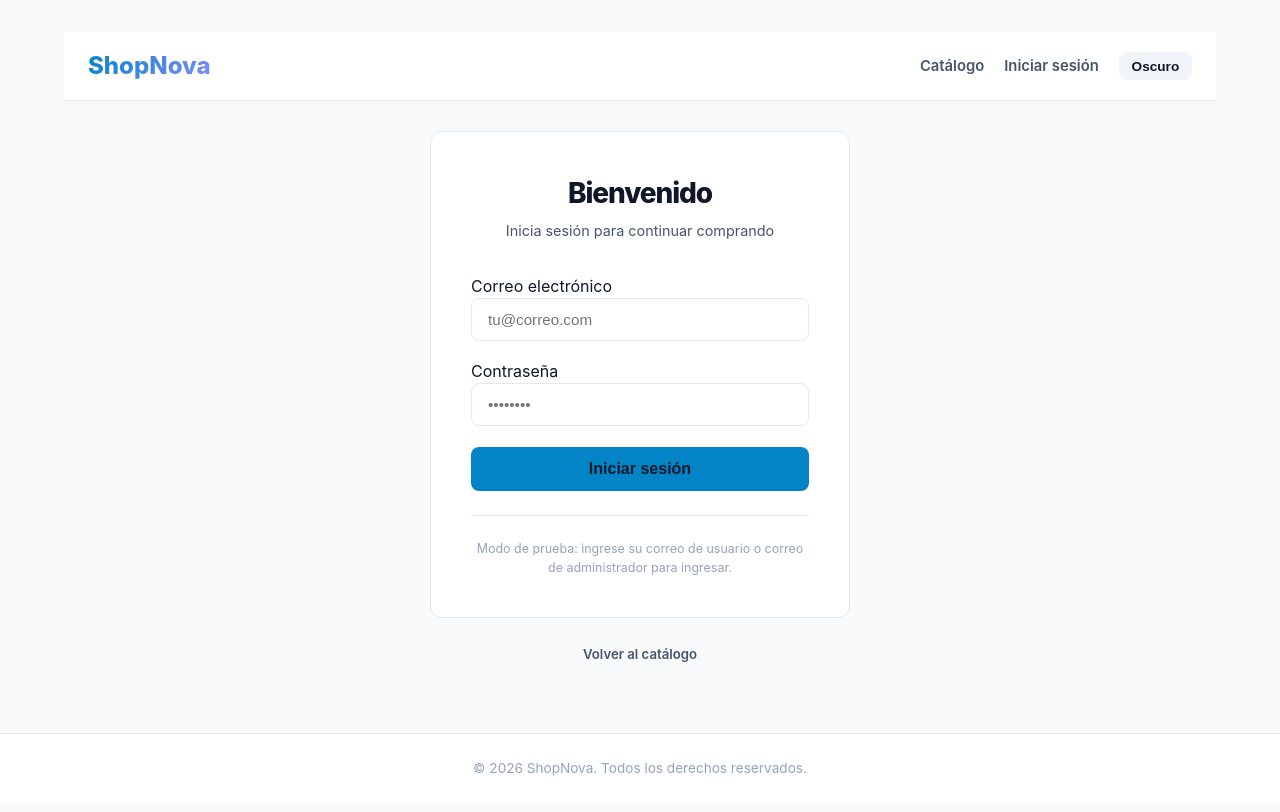
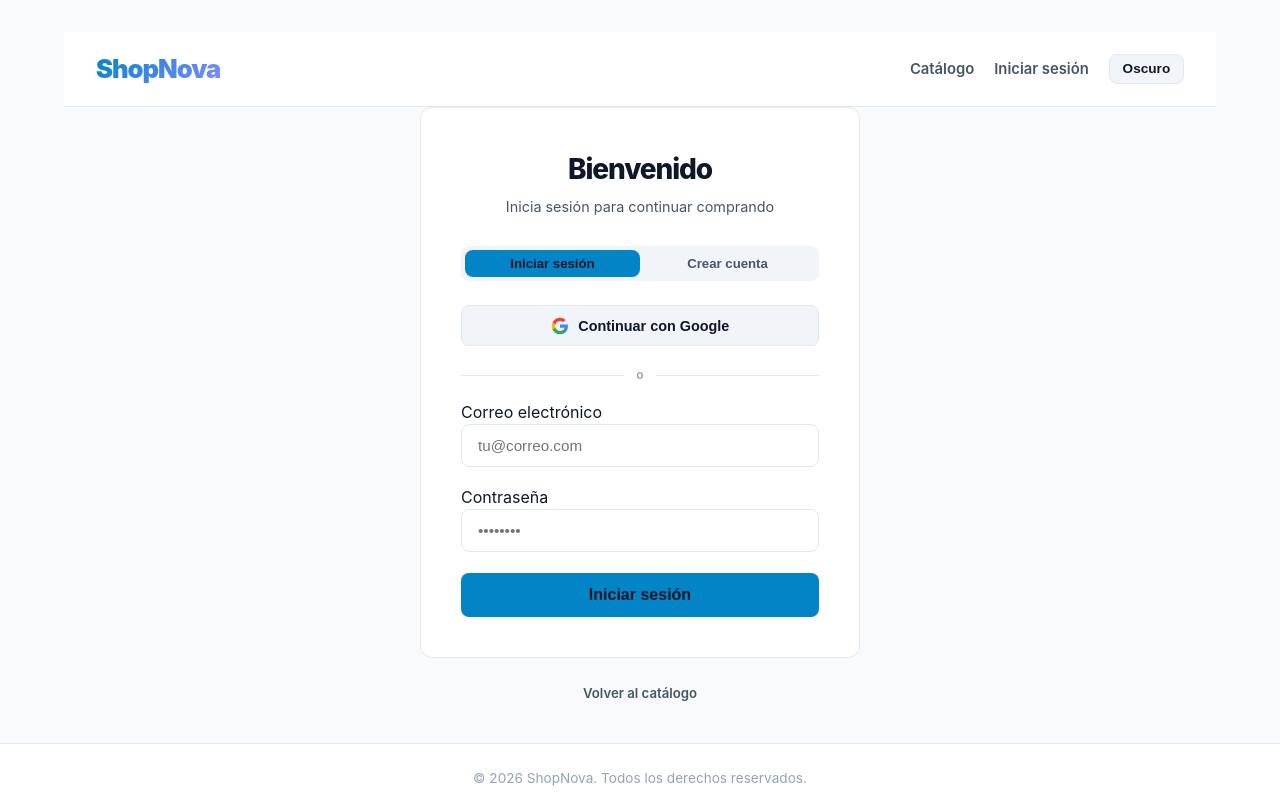
Before and after one commit to JNevid-RO/JNevid-RO-ProyectoM5_JoseNevidRodriguezOrtega, a React (Vite) app: page /login in a window 1280 px wide. Built offline with nearby package versions, Linux system fonts and the light colour scheme; no server answers.

Commit message:
feat(ui): banner hero con eslogan de marca, flujo de registro de cuenta y autenticacion con Google

```diff
--- a/src/contexts/AuthContext.tsx
+++ b/src/contexts/AuthContext.tsx
@@ -1,13 +1,22 @@
 import { createContext, useContext, useEffect, useMemo, useState } from 'react';
 import { onAuthStateChanged } from 'firebase/auth';
 import type { UserProfile, UserRole } from '../types';
-import { auth, isFirebaseConfigured, signInWithFirebase, signOutFirebase } from '../services/firebase';
+import {
+  auth,
+  isFirebaseConfigured,
+  signInWithFirebase,
+  signUpWithFirebase,
+  signInWithGooglePopup,
+  signOutFirebase,
+} from '../services/firebase';
 
 interface AuthContextValue {
   user: UserProfile | null;
   loading: boolean;
   role: UserRole | null;
   signIn: (email: string, password: string) => Promise<void>;
+  signUp: (email: string, password: string, displayName?: string) => Promise<void>;
+  signInWithGoogle: () => Promise<void>;
   signOut: () => Promise<void>;
   updateUserProfile: (data: { displayName?: string; shippingAddress?: string }) => void;
 }
@@ -81,6 +90,44 @@ export function AuthProvider({ children }: { children: React.ReactNode }) {
     }
   };
 
+  const signUp = async (email: string, password: string, nameInput?: string) => {
+    setLoading(true);
+    try {
+      const result = await signUpWithFirebase(email, password);
+      const firebaseUser = result.user;
+      const userRole: UserRole = email.includes('admin') ? 'admin' : 'customer';
+      const nextUser: UserProfile = {
+        uid: firebaseUser.uid,
+        email: firebaseUser.email || email,
+        displayName: nameInput || email.split('@')[0],
+        role: userRole,
+      };
+      setUser(nextUser);
+      setRole(nextUser.role);
+    } finally {
+      setLoading(false);
+    }
+  };
+
+  const signInWithGoogle = async () => {
+    setLoading(true);
+    try {
+      const result = await signInWithGooglePopup();
+      const firebaseUser = result.user;
+      const userRole: UserRole = firebaseUser.email?.includes('admin') ? 'admin' : 'customer';
+      const nextUser: UserProfile = {
+        uid: firebaseUser.uid,
+        email: firebaseUser.email || '',
+        displayName: firebaseUser.displayName || firebaseUser.email?.split('@')[0] || 'Usuario Google',
+        role: userRole,
+      };
+      setUser(nextUser);
+      setRole(nextUser.role);
+    } finally {
+      setLoading(false);
+    }
+  };
+
   const signOut = async () => {
     await signOutFirebase();
     setUser(null);
@@ -93,7 +140,7 @@ export function AuthProvider({ children }: { children: React.ReactNode }) {
   };
 
   const value = useMemo(
-    () => ({ user, loading, role, signIn, signOut, updateUserProfile }),
+    () => ({ user, loading, role, signIn, signUp, signInWithGoogle, signOut, updateUserProfile }),
     [user, loading, role]
   );
 
--- a/src/index.css
+++ b/src/index.css
@@ -14,6 +14,8 @@
   --radius-md: 12px;
   --radius-lg: 16px;
   --font-sans: 'Inter', system-ui, -apple-system, sans-serif;
+  --hero-bg: linear-gradient(135deg, rgba(15, 23, 42, 0.9) 0%, rgba(30, 41, 59, 0.95) 100%);
+  --hero-border: rgba(56, 189, 248, 0.2);
 }
 
 [data-theme='light'] {
@@ -28,6 +30,8 @@
   --accent-soft: rgba(2, 132, 199, 0.1);
   --success: #16a34a;
   --danger: #dc2626;
+  --hero-bg: linear-gradient(135deg, rgba(240, 249, 255, 0.95) 0%, rgba(224, 242, 254, 0.9) 100%);
+  --hero-border: rgba(2, 132, 199, 0.2);
 }
 
 * {
@@ -63,24 +67,27 @@ a {
   padding: 2rem 1.5rem;
 }
 
+/* Navbar */
 .navbar {
   display: flex;
   justify-content: space-between;
   align-items: center;
-  padding: 1rem 1.5rem;
+  padding: 1.1rem 2rem;
   background-color: var(--bg-card);
   border-bottom: 1px solid var(--border);
   position: sticky;
   top: 0;
   z-index: 100;
+  backdrop-filter: blur(12px);
 }
 
 .navbar-brand-gradient {
-  font-size: 1.5rem;
-  font-weight: 800;
+  font-size: 1.6rem;
+  font-weight: 900;
   background: linear-gradient(135deg, var(--accent), #818cf8);
   -webkit-background-clip: text;
   -webkit-text-fill-color: transparent;
+  letter-spacing: -0.04em;
 }
 
 .navbar-links {
@@ -102,28 +109,76 @@ a {
 
 .theme-toggle {
   background: var(--bg-subtle);
-  border: none;
+  border: 1px solid var(--border);
   color: var(--text);
   padding: 0.4rem 0.8rem;
   border-radius: var(--radius-sm);
   cursor: pointer;
   font-weight: 600;
   font-size: 0.85rem;
+  transition: transform 0.15s ease;
 }
 
+.theme-toggle:hover {
+  transform: translateY(-1px);
+}
+
+/* Hero Section */
+.hero-banner {
+  background: var(--hero-bg);
+  border: 1px solid var(--hero-border);
+  border-radius: var(--radius-lg);
+  padding: 3rem 2.5rem;
+  box-shadow: 0 10px 30px -10px rgba(0, 0, 0, 0.15);
+  text-align: center;
+  position: relative;
+  overflow: hidden;
+}
+
+.hero-badge {
+  display: inline-block;
+  font-size: 0.78rem;
+  font-weight: 800;
+  text-transform: uppercase;
+  letter-spacing: 0.08em;
+  color: var(--accent);
+  background: var(--accent-soft);
+  padding: 0.35rem 0.9rem;
+  border-radius: 9999px;
+  margin-bottom: 1rem;
+}
+
+.hero-title {
+  font-size: 2.25rem;
+  font-weight: 900;
+  letter-spacing: -0.04em;
+  line-height: 1.2;
+  margin-bottom: 1rem;
+  color: var(--text);
+}
+
+.hero-slogan {
+  font-size: 1.05rem;
+  color: var(--text-muted);
+  max-width: 680px;
+  margin: 0 auto;
+  line-height: 1.6;
+}
+
+/* Header & Inputs */
 .page-header {
-  margin-bottom: 2rem;
+  margin-bottom: 1.75rem;
 }
 
 .page-title {
-  font-size: 2rem;
+  font-size: 1.85rem;
   font-weight: 800;
   letter-spacing: -0.03em;
 }
 
 .page-subtitle {
   color: var(--text-muted);
-  font-size: 1rem;
+  font-size: 0.95rem;
   margin-top: 0.25rem;
 }
 
@@ -143,10 +198,12 @@ a {
   color: var(--text);
   font-size: 0.95rem;
   outline: none;
+  transition: border-color 0.2s ease, box-shadow 0.2s ease;
 }
 
 .input:focus {
   border-color: var(--accent);
+  box-shadow: 0 0 0 3px var(--accent-soft);
 }
 
 .textarea {
@@ -165,6 +222,7 @@ a {
   cursor: pointer;
 }
 
+/* Cards & Product Grid */
 .product-grid {
   display: grid;
   grid-template-columns: repeat(auto-fill, minmax(260px, 1fr));
@@ -178,12 +236,24 @@ a {
   overflow: hidden;
   display: flex;
   flex-direction: column;
+  transition: transform 0.25s ease, box-shadow 0.25s ease, border-color 0.25s ease;
+}
+
+.product-card:hover {
+  transform: translateY(-4px);
+  box-shadow: 0 12px 25px -5px rgba(0, 0, 0, 0.2);
+  border-color: var(--accent);
 }
 
 .product-image {
   width: 100%;
   height: 200px;
   object-fit: cover;
+  transition: transform 0.3s ease;
+}
+
+.product-card:hover .product-image {
+  transform: scale(1.03);
 }
 
 .product-body {
@@ -226,11 +296,12 @@ a {
   gap: 0.5rem;
 }
 
+/* Buttons */
 .btn {
   display: inline-flex;
   align-items: center;
   justify-content: center;
-  padding: 0.6rem 1.2rem;
+  padding: 0.65rem 1.25rem;
   font-size: 0.9rem;
   font-weight: 600;
   border-radius: var(--radius-sm);
@@ -245,7 +316,8 @@ a {
 }
 
 .btn-primary:hover {
-  opacity: 0.9;
+  opacity: 0.92;
+  transform: translateY(-1px);
 }
 
 .btn-secondary {
@@ -414,13 +486,13 @@ a {
 }
 
 .animate-in {
-  animation: fadeIn 0.3s ease forwards;
+  animation: fadeIn 0.35s cubic-bezier(0.16, 1, 0.3, 1) forwards;
 }
 
 @keyframes fadeIn {
   from {
     opacity: 0;
-    transform: translateY(6px);
+    transform: translateY(8px);
   }
   to {
     opacity: 1;
--- a/src/pages/LoginPage.tsx
+++ b/src/pages/LoginPage.tsx
@@ -3,8 +3,11 @@ import { Link, useNavigate } from 'react-router-dom';
 import { useAuth } from '../contexts/AuthContext';
 
 export function LoginPage() {
-  const { signIn, loading } = useAuth();
+  const { signIn, signUp, signInWithGoogle, loading } = useAuth();
   const navigate = useNavigate();
+
+  const [isRegistering, setIsRegistering] = useState(false);
+  const [displayName, setDisplayName] = useState('');
   const [email, setEmail] = useState('');
   const [password, setPassword] = useState('');
   const [error, setError] = useState('');
@@ -13,10 +16,30 @@ export function LoginPage() {
     e.preventDefault();
     setError('');
     try {
-      await signIn(email, password);
+      if (isRegistering) {
+        await signUp(email, password, displayName);
+      } else {
+        await signIn(email, password);
+      }
       navigate('/');
     } catch (err) {
-      setError(err instanceof Error ? err.message : 'No se pudo iniciar sesión. Verifica tus credenciales.');
+      setError(
+        err instanceof Error
+          ? err.message
+          : isRegistering
+          ? 'No se pudo crear la cuenta. Intenta de nuevo.'
+          : 'No se pudo iniciar sesión. Verifica tus credenciales.'
+      );
+    }
+  };
+
+  const handleGoogleSignIn = async () => {
+    setError('');
+    try {
+      await signInWithGoogle();
+      navigate('/');
+    } catch (err) {
+      setError('No se pudo autenticar con Google.');
     }
   };
 
@@ -29,10 +52,10 @@ export function LoginPage() {
         justifyContent: 'center',
       }}
     >
-      <div className="animate-in" style={{ width: '100%', maxWidth: 420 }}>
+      <div className="animate-in" style={{ width: '100%', maxWidth: 440 }}>
         <div className="card card-xl" style={{ padding: '2.5rem' }}>
           {/* Header */}
-          <div style={{ textAlign: 'center', marginBottom: '2rem' }}>
+          <div style={{ textAlign: 'center', marginBottom: '1.75rem' }}>
             <h1
               style={{
                 fontSize: '1.75rem',
@@ -42,17 +65,109 @@ export function LoginPage() {
                 marginBottom: '0.4rem',
               }}
             >
-              Bienvenido
+              {isRegistering ? 'Crear una cuenta' : 'Bienvenido'}
             </h1>
             <p style={{ color: 'var(--text-muted)', fontSize: '0.9rem' }}>
-              Inicia sesión para continuar comprando
+              {isRegistering
+                ? 'Regístrate para comenzar tus compras en ShopNova'
+                : 'Inicia sesión para continuar comprando'}
             </p>
+          </div>
+
+          {/* Toggle Tabs */}
+          <div
+            style={{
+              display: 'flex',
+              background: 'var(--bg-subtle)',
+              borderRadius: 'var(--radius-sm)',
+              padding: '0.25rem',
+              marginBottom: '1.5rem',
+            }}
+          >
+            <button
+              type="button"
+              className={`btn btn-sm ${!isRegistering ? 'btn-primary' : 'btn-ghost'}`}
+              style={{ flex: 1, borderRadius: 'var(--radius-sm)' }}
+              onClick={() => {
+                setIsRegistering(false);
+                setError('');
+              }}
+            >
+              Iniciar sesión
+            </button>
+            <button
+              type="button"
+              className={`btn btn-sm ${isRegistering ? 'btn-primary' : 'btn-ghost'}`}
+              style={{ flex: 1, borderRadius: 'var(--radius-sm)' }}
+              onClick={() => {
+                setIsRegistering(true);
+                setError('');
+              }}
+            >
+              Crear cuenta
+            </button>
+          </div>
+
+          {/* Google Sign In Button */}
+          <button
+            type="button"
+            className="btn btn-secondary btn-block"
+            onClick={handleGoogleSignIn}
+            disabled={loading}
+            style={{
+              marginBottom: '1.25rem',
+              display: 'flex',
+              alignItems: 'center',
+              justifyContent: 'center',
+              gap: '0.6rem',
+              border: '1px solid var(--border)',
+            }}
+          >
+            <svg width="18" height="18" viewBox="0 0 24 24">
+              <path
+                fill="#4285F4"
+                d="M22.56 12.25c0-.78-.07-1.53-.2-2.25H12v4.26h5.92c-.26 1.37-1.04 2.53-2.21 3.31v2.77h3.57c2.08-1.92 3.28-4.74 3.28-8.09z"
+              />
+              <path
+                fill="#34A853"
+                d="M12 23c2.97 0 5.46-.98 7.28-2.66l-3.57-2.77c-.98.66-2.23 1.06-3.71 1.06-2.86 0-5.29-1.93-6.16-4.53H2.18v2.84C3.99 20.53 7.7 23 12 23z"
+              />
+              <path
+                fill="#FBBC05"
+                d="M5.84 14.09c-.22-.66-.35-1.36-.35-2.09s.13-1.43.35-2.09V7.06H2.18C1.43 8.55 1 10.22 1 12s.43 3.45 1.18 4.94l2.85-2.22.81-.63z"
+              />
+              <path
+                fill="#EA4335"
+                d="M12 5.38c1.62 0 3.06.56 4.21 1.64l3.15-3.15C17.45 2.09 14.97 1 12 1 7.7 1 3.99 3.47 2.18 7.06l3.66 2.84c.87-2.6 3.3-4.52 6.16-4.52z"
+              />
+            </svg>
+            Continuar con Google
+          </button>
+
+          <div style={{ display: 'flex', alignItems: 'center', margin: '1rem 0', gap: '0.75rem' }}>
+            <hr className="divider" style={{ flex: 1, margin: 0 }} />
+            <span style={{ fontSize: '0.75rem', color: 'var(--text-subtle)', fontWeight: 600 }}>o</span>
+            <hr className="divider" style={{ flex: 1, margin: 0 }} />
           </div>
 
           <form
             onSubmit={handleSubmit}
             style={{ display: 'flex', flexDirection: 'column', gap: '1.1rem' }}
           >
+            {isRegistering && (
+              <div className="form-group">
+                <label className="label">Nombre completo</label>
+                <input
+                  className="input"
+                  type="text"
+                  value={displayName}
+                  onChange={(e) => setDisplayName(e.target.value)}
+                  placeholder="Tu nombre y apellido"
+                  required
+                />
+              </div>
+            )}
+
             <div className="form-group">
               <label className="label">Correo electrónico</label>
               <input
@@ -79,11 +194,7 @@ export function LoginPage() {
               />
             </div>
 
-            {error && (
-              <div className="alert alert-error">
-                {error}
-              </div>
-            )}
+            {error && <div className="alert alert-error">{error}</div>}
 
             <button
               type="submit"
@@ -91,22 +202,15 @@ export function LoginPage() {
               disabled={loading}
               style={{ borderRadius: 'var(--radius-sm)', marginTop: '0.25rem' }}
             >
-              {loading ? 'Iniciando sesión...' : 'Iniciar sesión'}
+              {loading
+                ? isRegistering
+                  ? 'Creando cuenta...'
+                  : 'Iniciando sesión...'
+                : isRegistering
+                ? 'Registrarse'
+                : 'Iniciar sesión'}
             </button>
           </form>
-
-          <hr className="divider" />
-
-          <p
-            style={{
-              textAlign: 'center',
-              color: 'var(--text-subtle)',
-              fontSize: '0.78rem',
-              lineHeight: 1.5,
-            }}
-          >
-            Modo de prueba: ingrese su correo de usuario o correo de administrador para ingresar.
-          </p>
         </div>
 
         <p style={{ textAlign: 'center', marginTop: '1.25rem' }}>
--- a/src/react-shim.d.ts
+++ b/src/react-shim.d.ts
@@ -17,7 +17,12 @@ declare module 'firebase/app' {
 
 declare module 'firebase/auth' {
   export function getAuth(app?: any): any;
+  export class GoogleAuthProvider {
+    constructor();
+  }
   export function signInWithEmailAndPassword(auth: any, email: string, pass: string): Promise<any>;
+  export function createUserWithEmailAndPassword(auth: any, email: string, pass: string): Promise<any>;
+  export function signInWithPopup(auth: any, provider: any): Promise<any>;
   export function signOut(auth: any): Promise<any>;
   export function onAuthStateChanged(auth: any, callback: (user: any) => void): () => void;
 }
```
Also changed, not shown: src/pages/HomePage.tsx (+13 -4 lines), src/services/firebase.ts (+35 -1 lines), 1 other file (tests, documents, lock files or other folders).
